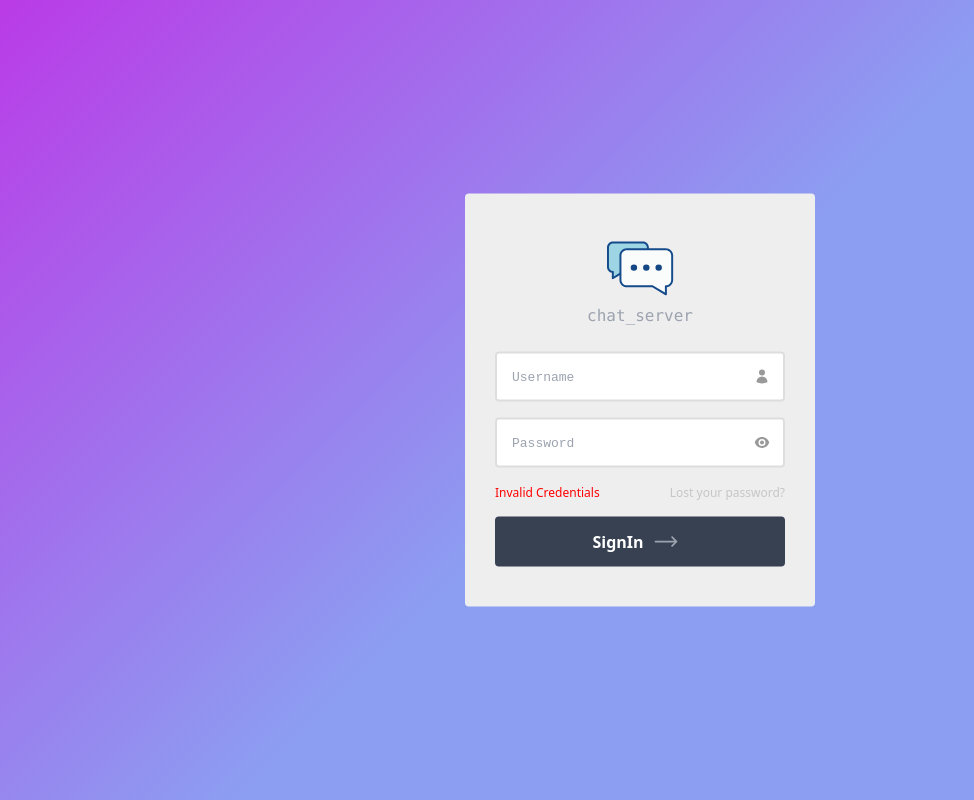
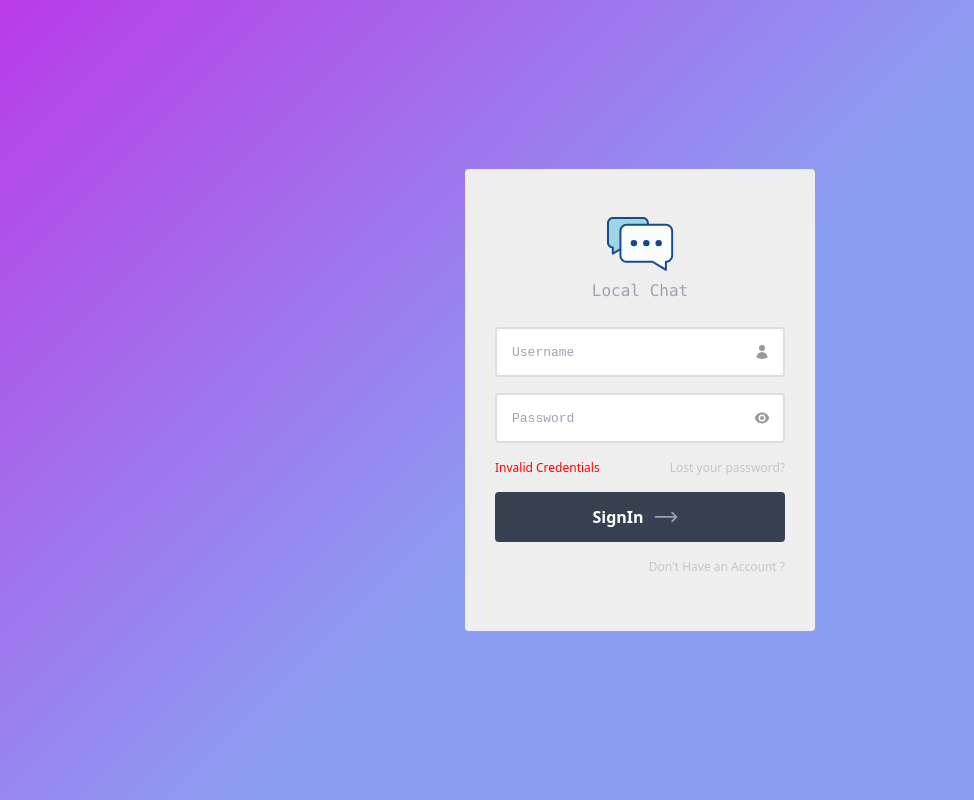
Before and after one commit to farukade/local_chat_app, a React (Create React App) app in the folder local_ca_front/: page / in a window 1280 px wide. Shown: the whole page, without its empty margins (0-974 px from the left). Built offline with nearby package versions, Linux system fonts and the light colour scheme.

Commit message:
removing env

```diff
--- a/local_ca_front/src/Routes/Index.tsx
+++ b/local_ca_front/src/Routes/Index.tsx
@@ -3,6 +3,7 @@ import { BrowserRouter, Routes, Route } from "react-router-dom";
 import Login from "../pages/Authentication/Login";
 import ProtectedUser from "./ProtectedUser";
 import ChatList from "../pages/Chats/ChatList";
+import SignUp from "../pages/Authentication/SignUp";
 
 const Index = () => {
   return (
@@ -10,6 +11,7 @@ const Index = () => {
       <Routes>
         <Route path="/">
           <Route index element={<Login />} />
+          <Route path="/sign-up" element={<SignUp />} />
 
           <Route element={<ProtectedUser />}>
             <Route path="chats" element={<ChatList />} />
--- a/local_ca_front/src/pages/Authentication/Login.tsx
+++ b/local_ca_front/src/pages/Authentication/Login.tsx
@@ -3,7 +3,7 @@ import { UserIcon, EyeIcon, ArrowLongRightIcon } from "@heroicons/react/24/solid
 import { APP_NAME } from "../../services/constants";
 import AlertError from "../../Components/Common/Alerts/AlertError";
 import chatLogo from "../../assets/svgs/chat.svg";
-import { useLocation, useSearchParams, useNavigate } from "react-router-dom";
+import { useLocation, useSearchParams, useNavigate, Link } from "react-router-dom";
 import FullpageLoader from "../../Components/Common/FullpageLoader";
 
 const Login = () => {
@@ -22,9 +22,7 @@ const Login = () => {
 
   return (
     <React.Fragment>
-      {logging ? (
-        <FullpageLoader />
-      ) : (
+      {logging && <FullpageLoader />}
       <div className="auth-bg-cover py-0 flex justify-center items-center min-h-full">
         {/* Form Starts Here */}
         <div className="auth-form overflow-hidden">
@@ -52,9 +50,12 @@ const Login = () => {
             <span>SignIn</span>
             <ArrowLongRightIcon className=" text-gray-400 dark:text-gray-500 w-7 h-7 mx-2" />
           </button>
+
+          <Link to="/sign-up" className="link mt-4">
+            Don't Have an Account&nbsp;?
+          </Link>
         </div>
       </div>
-      )}
     </React.Fragment>
   );
 };
--- /dev/null
+++ b/local_ca_front/src/pages/Authentication/SignUp.tsx
@@ -0,0 +1,7 @@
+import React from "react";
+
+const SignUp = () => {
+  return <div>SignUp</div>;
+};
+
+export default SignUp;
```
Also changed, not shown: 2 other files (tests, documents, lock files or other folders). Lines whose indentation alone changed are shown as unchanged.
